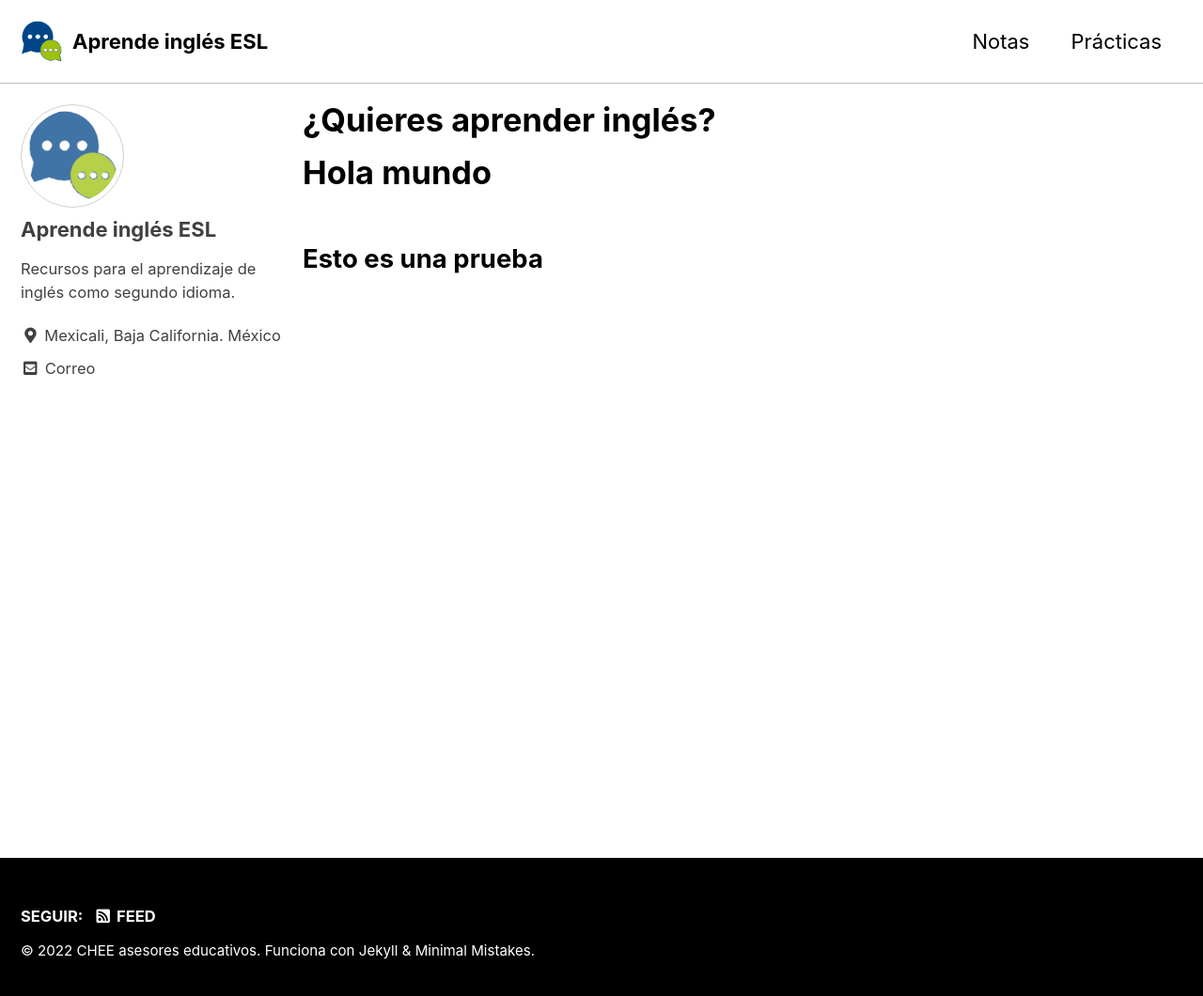
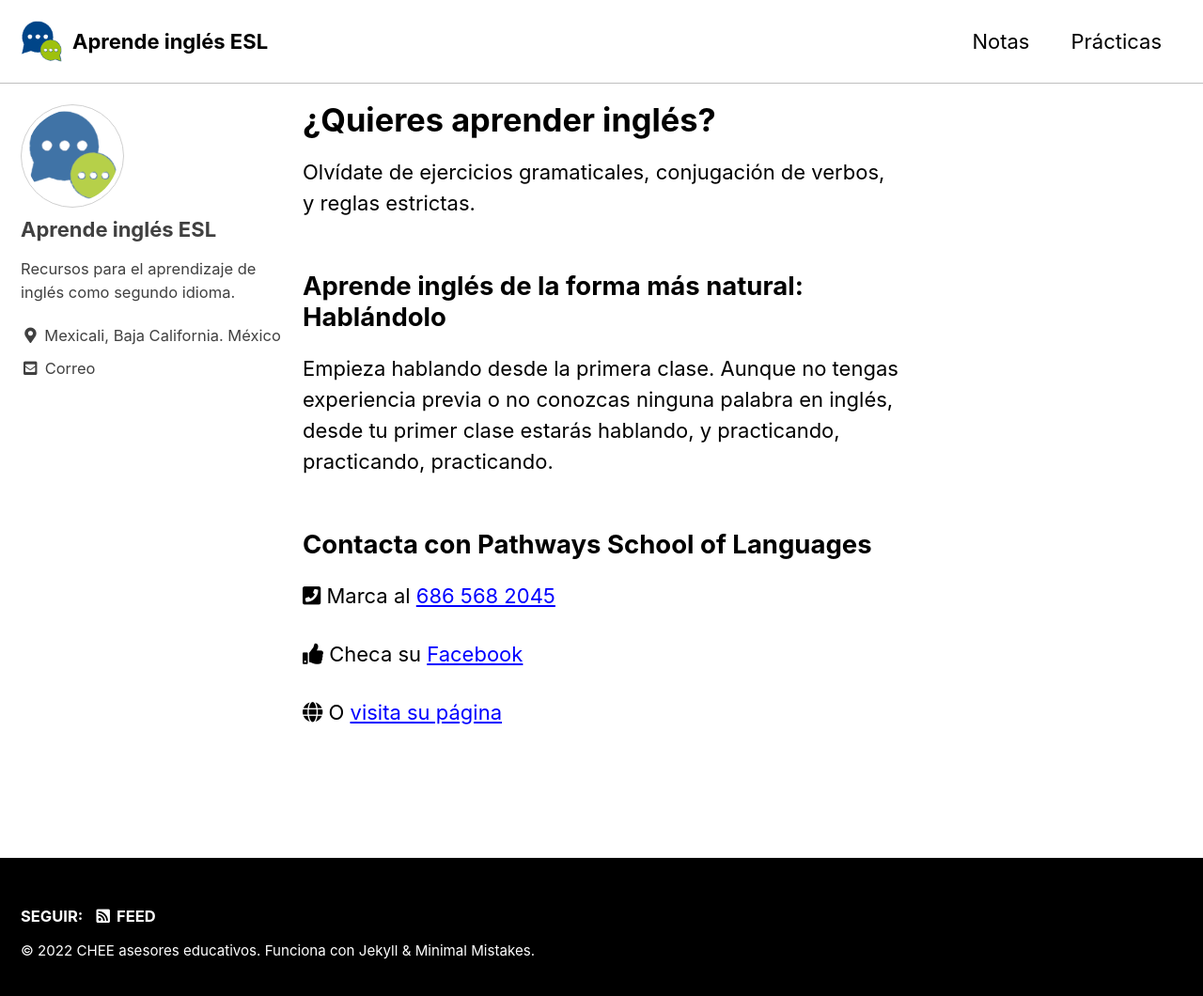
Before and after one commit to camachevaz/ESL, a Jekyll site: the page built from index.md, in a window 1280 px wide and 1068 px high. Shown: the top 1060 px of the window at 94% size. Built offline with Jekyll 4.4.1, drawn with Linux system fonts in a browser that asks for light colours; cached includes are drawn as plain includes.

Commit message:
Update index.md

```diff
--- a/index.md
+++ b/index.md
@@ -4,6 +4,12 @@ author_profile: true
 title: ¿Quieres aprender inglés?
 ---
 
-# Hola mundo
+Olvídate de ejercicios gramaticales, conjugación de verbos, y reglas estrictas.
 
-## Esto es una prueba
+## Aprende inglés de la forma más natural: Hablándolo
+
+Empieza hablando desde la primera clase. Aunque no tengas experiencia previa o no conozcas ninguna palabra en inglés, desde tu primer clase estarás hablando, y practicando, practicando, practicando.
+
+## Contacta con Pathways School of Languages
+
+<p><i class="fas fa-phone-square" aria-hidden="true"></i> Marca al <a style="text-decoration:underline;" href="tel:+526865682045">686 568 2045</a></p><p><i class="fas fa-thumbs-up" aria-hidden="true"></i> Checa su <a style="text-decoration:underline;" href="https://www.facebook.com/EscuelaPathways/">Facebook</a></p><p><i class="fas fa-globe" aria-hidden="true"></i> O <a style="text-decoration:underline;" href="http://escuelapathways.com/">visita su página</a></p>
```
